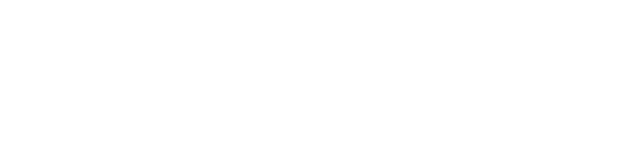
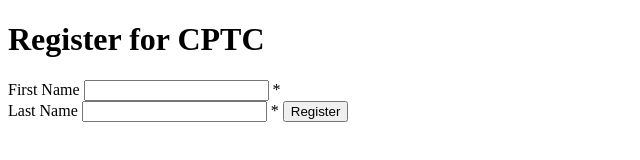
Before and after one commit to DillonStricklett/FormValidation, a plain HTML site: page index.html in a window 1280 px wide. Shown: the whole page, without its empty margins (0-640 px from the left). Drawn offline with Linux system fonts and the light colour scheme.

Commit message:
Started reg form

```diff
--- a/index.html
+++ b/index.html
@@ -6,6 +6,18 @@
     <title>For Validation</title>
 </head>
 <body>
+    <h1>Register for CPTC</h1>
+    <form>
+        <label for="first-name">First Name</label>
+        <input type="text"  id="first-name">
+        <span>*</span>
+        <br>
+        <label for="last-name">Last Name</label>
+        <input type="text"  id="last-name">
+        <span>*</span>
 
+        <button type="button">Register</button>
+    </form>
 </body>
+<script src="js/main.js"></script>
 </html>
```
